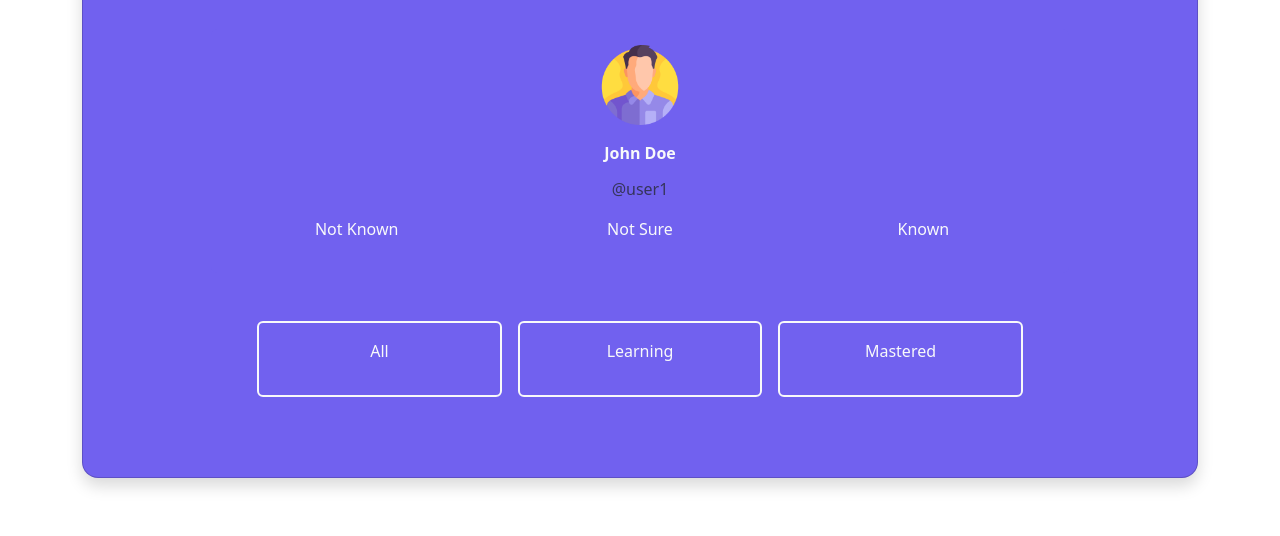
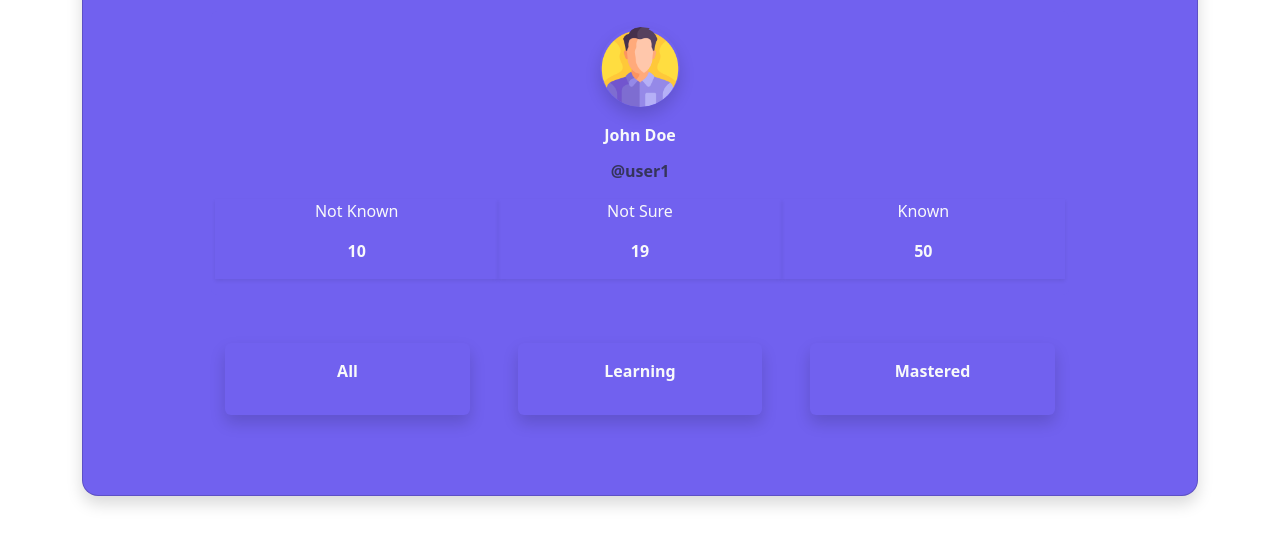
Before and after one commit to williamR07/Flashcards, a website: page menu.html in a window 1280 px wide. Shown: the part 264-800 px from the top of the page. Drawn offline with Linux system fonts and the light colour scheme.

Commit message:
Updated Menu

```diff
--- a/menu.html
+++ b/menu.html
@@ -6,6 +6,7 @@
     <meta name="viewport" content="width=device-width, initial-scale=1.0"/>
     <link rel="stylesheet" href="css/font-awesome.css"/>
     <link rel="stylesheet" href="css/bootstrap.css"/>
+    <link rel="stylesheet" href="css/menu.css"/>
     <title>Bootstrap 5 Simple Starter</title>
 </head>
 <body>
@@ -18,40 +19,44 @@
             <div class="card m-5 bg-primary border-0 text-light">
                 <div class="card-body">
                     <div class="card-img">
-                        <img src="assets/man.png" alt="User1" width="80px">
+                        <img class="shadow border rounded-circle border-0" src="assets/man.png" alt="User1"
+                             width="80px">
                     </div>
                     <div class="card-title my-3 fw-bold">
                         John Doe
                     </div>
-                    <div class="card-subtitle text-muted">
+                    <div class="card-subtitle text-muted fw-bold">
                         @user1
                     </div>
                     <div class="row mt-3">
-                        <div class="col-md-4 ">
-                            <p>Not Known<span></span></p>
+                        <div class="col-md-4 shadow-sm">
+                            <p>Not Known</p>
+                            <p class="fw-bold">10</p>
                         </div>
-                        <div class="col-md-4">
+                        <div class="col-md-4 shadow-sm">
                             <p>Not Sure</p>
+                            <p class="fw-bold">19</p>
                         </div>
-                        <div class="col-md-4">
-                            <p>Known<span></span></p>
+                        <div class="col-md-4 shadow-sm">
+                            <p>Known</p>
+                            <p class="fw-bold">50</p>
                         </div>
                     </div>
                 </div>
             </div>
-            <div class="row gap-3 d-flex justify-content-center">
-                <div class="card bg-primary text-light group-list-item col-md-3 border border-2 border-light">
-                    <div class="card-body">
+            <div class="row gap-2 gap-md-5 d-flex justify-content-center ">
+                <div class="card bg-primary text-light fw-semibold group-list-item col-md-3 shadow border border-0">
+                    <a href="index.html" class="card-body text-decoration-none">
                         <p>All</p>
-                    </div>
+                    </a>
 
                 </div>
-                <div class="card bg-primary text-light group-list-item col-md-3 border border-2 border-light">
+                <div class="card bg-primary text-light fw-semibold group-list-item col-md-3 shadow border border-0">
                     <div class="card-body ">
                         <p>Learning</p>
                     </div>
                 </div>
-                <div class="card bg-primary text-light group-list-item col-md-3 border border-2 border-light">
+                <div class="card bg-primary text-light fw-semibold group-list-item col-md-3 shadow border border-0">
                     <div class="card-body">
                         <p>Mastered</p>
                     </div>
```
Also changed, not shown: index.html (+4 -4 lines), css/menu.css (added).
